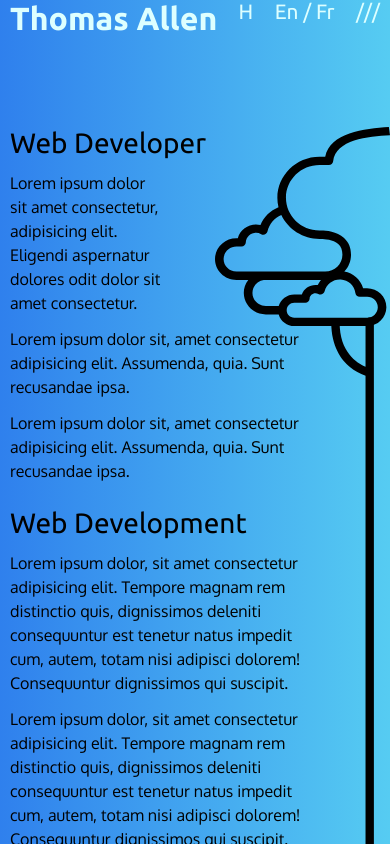
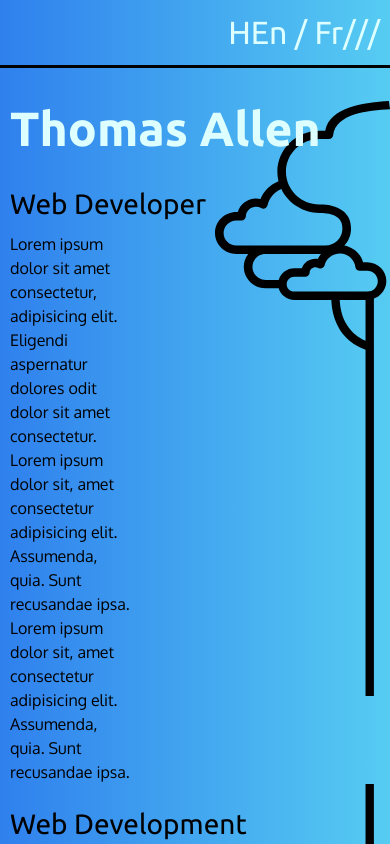
Before and after one commit to teasmade/heading-north, a React (Create React App) app: page / in a window 390 px wide. Shown: the top 844 px of the page. Built offline with nearby package versions, Linux system fonts and the light colour scheme.

Commit message:
adjust svg scaling, add media queries, resolve sticky header

```diff
--- a/public/index.html
+++ b/public/index.html
@@ -26,7 +26,7 @@
       href="https://fonts.googleapis.com/css2?family=Oxygen&family=Ubuntu:wght@400;500;700&display=swap"
       rel="stylesheet"
     />
-    <title>React App</title>
+    <title>Thomas Allen</title>
   </head>
   <body>
     <noscript>You need to enable JavaScript to run this app.</noscript>
--- a/src/components/content/Intro.jsx
+++ b/src/components/content/Intro.jsx
@@ -4,19 +4,22 @@ function Intro() {
   return (
     <div>
       <div className={css.intro}>
+        <h1>Thomas Allen</h1>
         <h2>Web Developer</h2>
-        <p className={css.paraBlock}>
-          Lorem ipsum dolor sit amet consectetur, adipisicing elit. Eligendi aspernatur dolores odit
-          dolor sit amet consectetur.
-        </p>
-        <p>
-          Lorem ipsum dolor sit, amet consectetur adipisicing elit. Assumenda, quia. Sunt recusandae
-          ipsa.
-        </p>
-        <p>
-          Lorem ipsum dolor sit, amet consectetur adipisicing elit. Assumenda, quia. Sunt recusandae
-          ipsa.
-        </p>
+        <div className={css.paraBlock}>
+          <p>
+            Lorem ipsum dolor sit amet consectetur, adipisicing elit. Eligendi aspernatur dolores
+            odit dolor sit amet consectetur.
+          </p>
+          <p>
+            Lorem ipsum dolor sit, amet consectetur adipisicing elit. Assumenda, quia. Sunt
+            recusandae ipsa.
+          </p>
+          <p>
+            Lorem ipsum dolor sit, amet consectetur adipisicing elit. Assumenda, quia. Sunt
+            recusandae ipsa.
+          </p>
+        </div>
       </div>
     </div>
   );
--- a/src/components/content/Intro.module.css
+++ b/src/components/content/Intro.module.css
@@ -1,15 +1,29 @@
 .intro {
+  margin-top: 12vh;
   background-image: url('../../icons/canopy3.svg');
-  background-size: 45vw;
+  background-size: min(45vw, 200px);
   background-repeat: no-repeat;
   background-position: top right;
 }
 
+.intro h1 {
+  color: #ddffff;
+  font-size: 3rem;
+  margin-bottom: 2rem;
+}
+
 .paraBlock {
   width: 40%;
-}
-
-p {
   margin: 0;
   padding-top: 0.75rem;
 }
+
+@media (min-width: 740px) {
+  .intro {
+    background-size: min(45vw, 300px);
+    /* background-position: center top; */
+
+    height: 50vh;
+    color: red;
+  }
+}
--- a/src/components/content/TopSection.module.css
+++ b/src/components/content/TopSection.module.css
@@ -1,6 +1,6 @@
 .topSection {
   background-image: url('../../icons/plaintrunk.svg');
-  background-size: 45vw;
+  background-size: min(45vw, 200px);
   background-repeat: repeat-y;
   background-position: top right;
 }
--- a/src/components/layout/Nav.jsx
+++ b/src/components/layout/Nav.jsx
@@ -3,7 +3,6 @@ import css from './Nav.module.css';
 function Nav() {
   return (
     <nav className={css.nav}>
-      <h1 className={css.title}>Thomas Allen</h1>
       <span className={css.home}>H</span>
       <span className={css.lang}>En / Fr</span>
       <span className={css.burger}>///</span>
--- a/src/components/layout/Nav.module.css
+++ b/src/components/layout/Nav.module.css
@@ -1,20 +1,35 @@
 .nav {
-  height: 15vh;
+  height: 8vh;
+  width: 100%;
   padding-right: 10px;
-  position: sticky;
-  top: 0px;
+  margin-left: -10px;
+  position: fixed;
+  top: 0;
   color: #ddffff;
   display: flex;
-  justify-content: space-between;
+  justify-content: flex-end;
+  align-items: center;
+  background: #56ccf2; /* fallback for old browsers */
+  background: -webkit-linear-gradient(to left, #2f80ed, #56ccf2); /* Chrome 10-25, Safari 5.1-6 */
+  background: linear-gradient(
+    to right,
+    #2f80ed,
+    #56ccf2
+  ); /* W3C, IE 10+/ Edge, Firefox 16+, Chrome 26+, Opera 12+, Safari 7+ */
+  z-index: 1000;
+  border-bottom: 3px solid black;
 }
 
 .nav span {
   font-family: 'Ubuntu', sans-serif;
-  font-size: 1.3rem;
+  font-size: 2rem;
 }
 
 .title {
   /* HIDE ON SCROLL */
+  color: white;
+  font-size: 2.5rem;
+  margin-bottom: 2vh;
 }
 
 .home {
```
Also changed, not shown: 1 other file (tests, documents, lock files or other folders).
